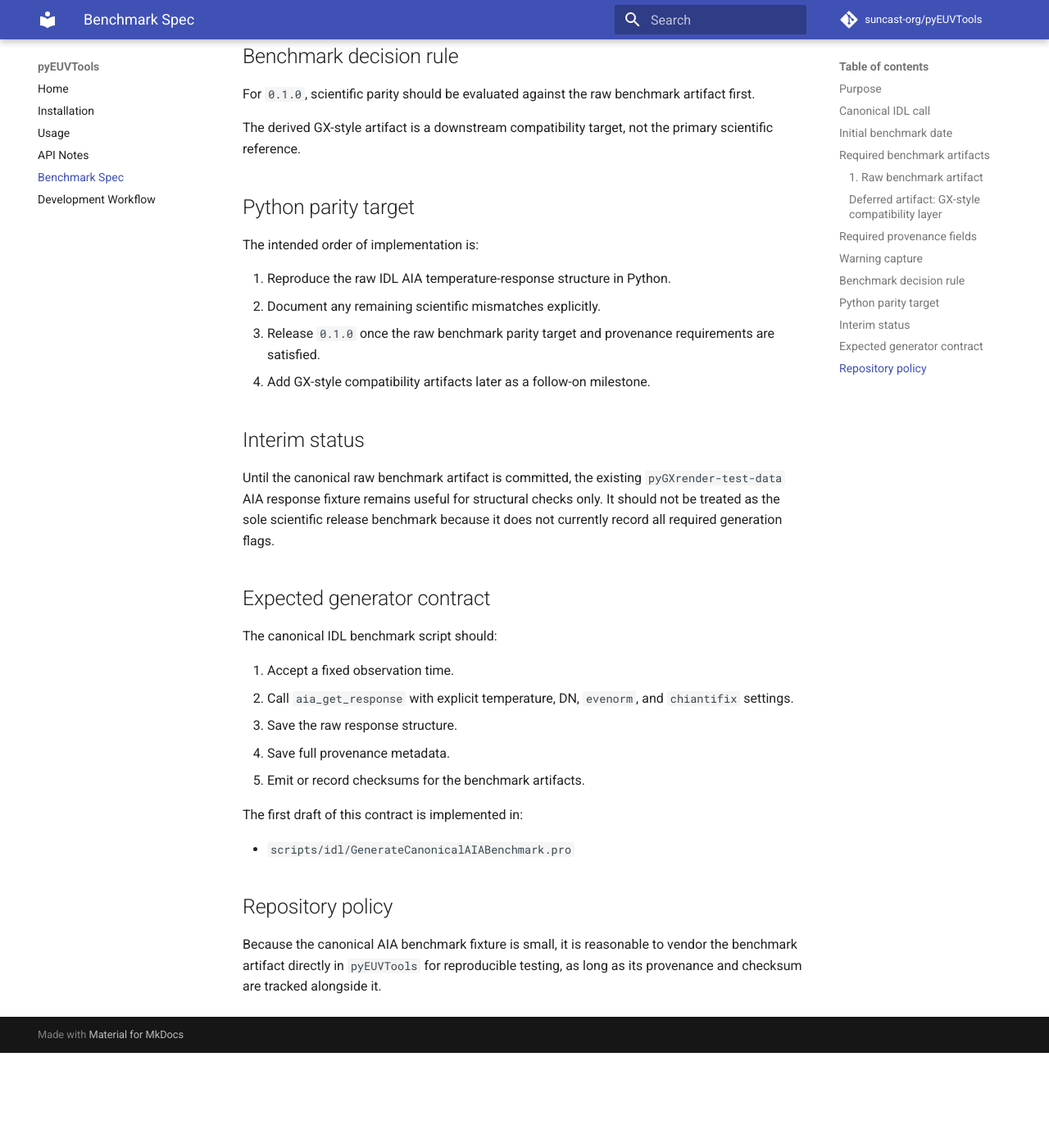
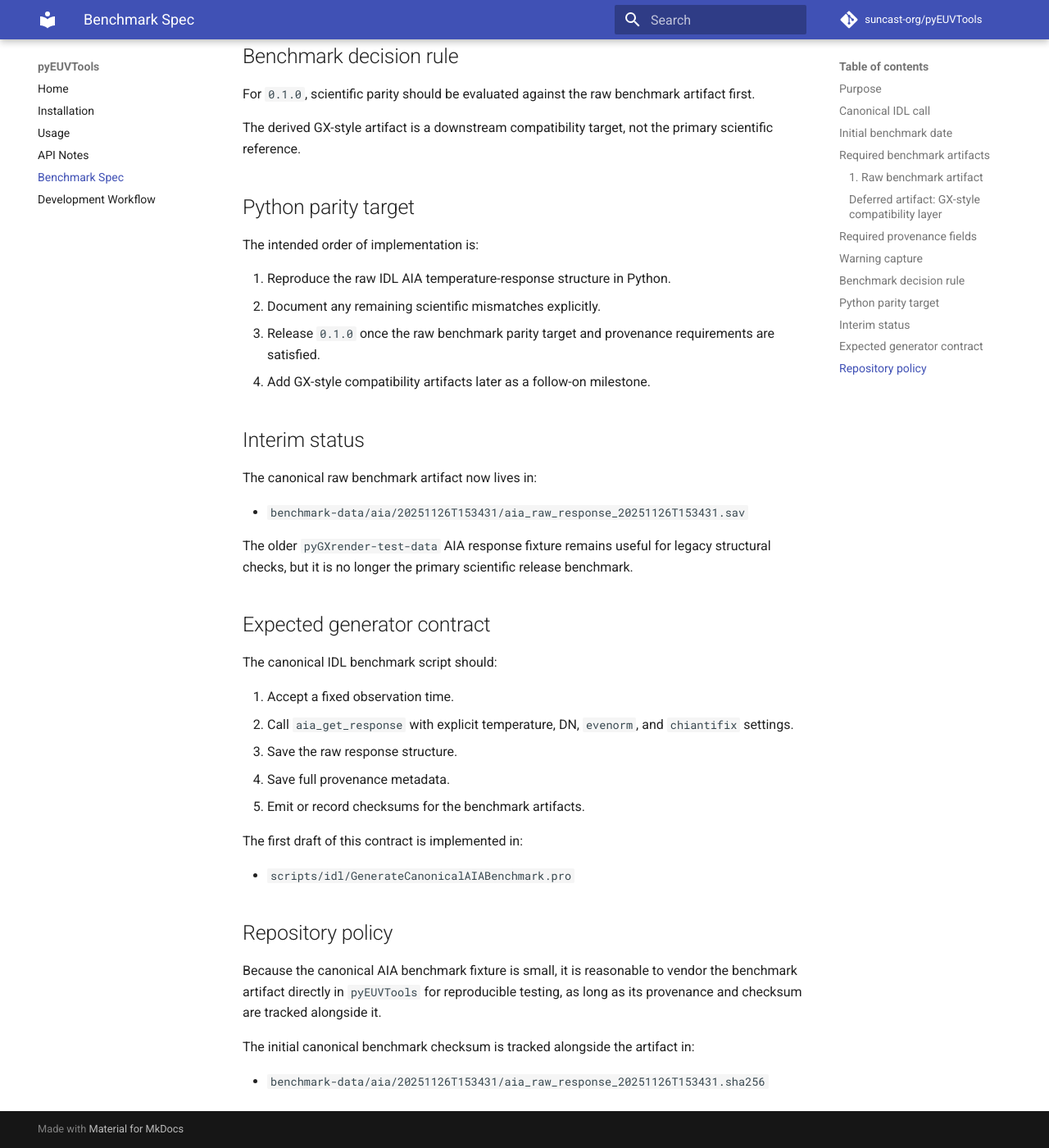
Before and after one commit to suncast-org/pyEUVTools, an MkDocs documentation site: the page built from docs/benchmark_spec.md, in a window 1280 px wide and 1400 px high, scrolled down 2485 px. Shown: the whole window at 82% size. Built offline with MkDocs 1.6.1 and Material for MkDocs 9.7.7, drawn with Linux system fonts in a browser that asks for light colours; comment, search, counter and statistics services are not loaded; before the commit the page ends 3769 px from its top, so only the background shows below that.

Commit message:
Vendor canonical raw AIA benchmark

```diff
--- a/docs/benchmark_spec.md
+++ b/docs/benchmark_spec.md
@@ -113,10 +113,12 @@ The intended order of implementation is:
 
 ## Interim status
 
-Until the canonical raw benchmark artifact is committed, the existing
-`pyGXrender-test-data` AIA response fixture remains useful for structural checks
-only. It should not be treated as the sole scientific release benchmark because
-it does not currently record all required generation flags.
+The canonical raw benchmark artifact now lives in:
+
+- `benchmark-data/aia/20251126T153431/aia_raw_response_20251126T153431.sav`
+
+The older `pyGXrender-test-data` AIA response fixture remains useful for legacy
+structural checks, but it is no longer the primary scientific release benchmark.
 
 ## Expected generator contract
 
@@ -138,3 +140,7 @@ The first draft of this contract is implemented in:
 Because the canonical AIA benchmark fixture is small, it is reasonable to vendor
 the benchmark artifact directly in `pyEUVTools` for reproducible testing, as
 long as its provenance and checksum are tracked alongside it.
+
+The initial canonical benchmark checksum is tracked alongside the artifact in:
+
+- `benchmark-data/aia/20251126T153431/aia_raw_response_20251126T153431.sha256`
```
Also changed, not shown: docs/usage.md (+3 -3 lines), 8 other files.
